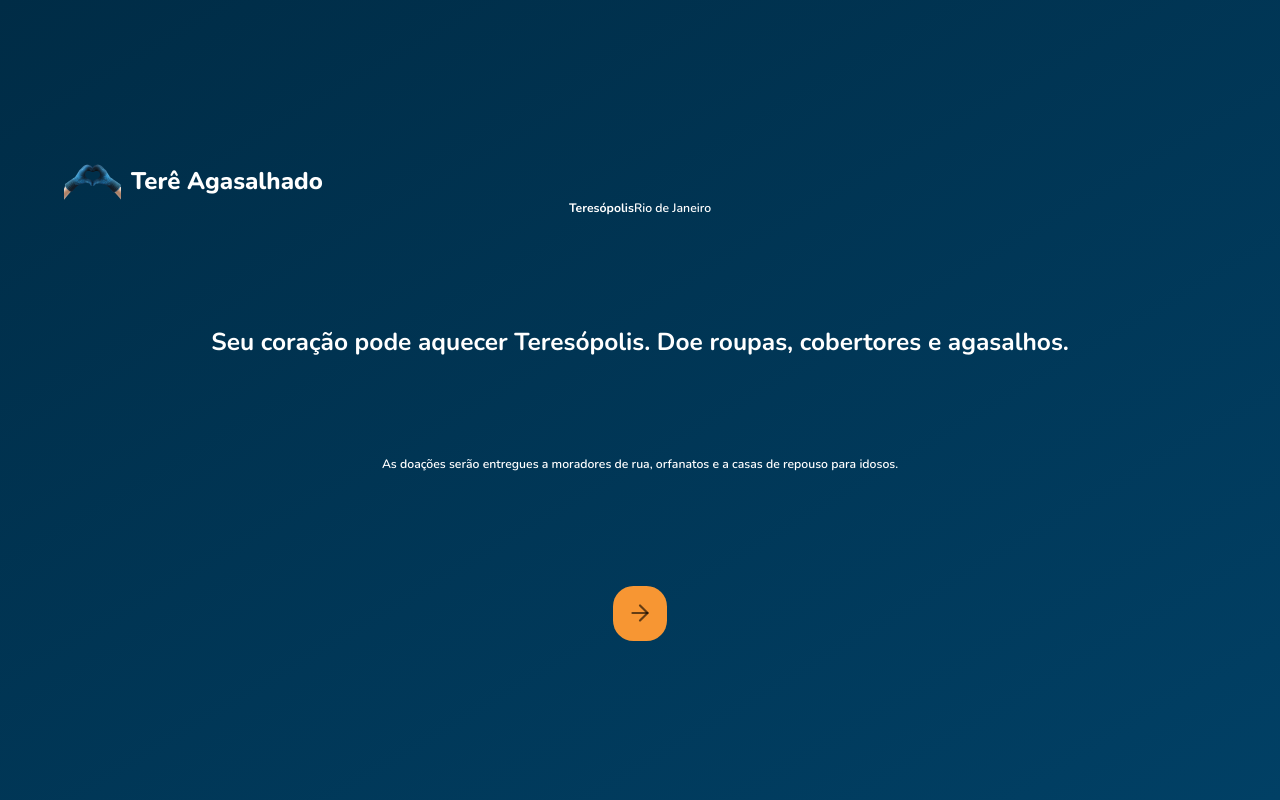
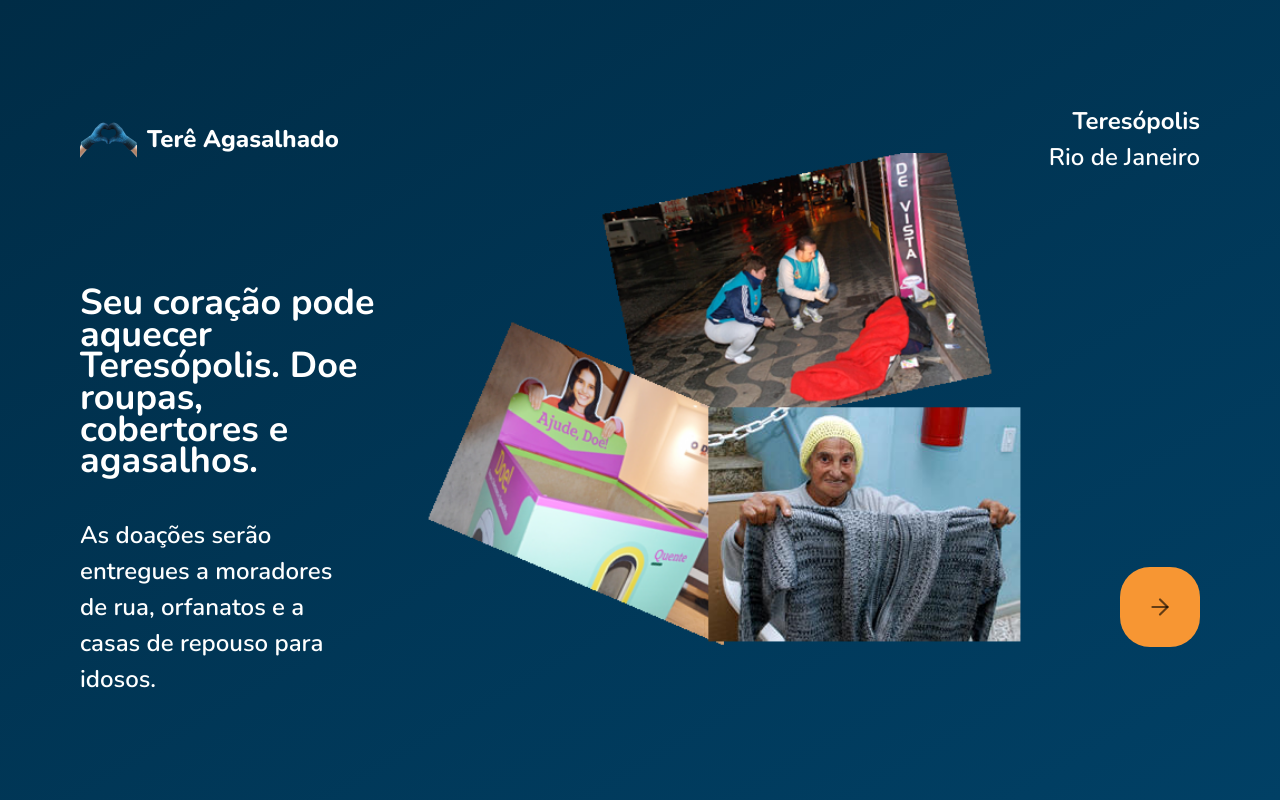
Before and after one commit to lucascs20182/tere-agasalhado, a React (Create React App) app: page / in a window 1280 px wide. Built offline with nearby package versions, Linux system fonts and the light colour scheme.

Commit message:
finished lading page style

```diff
--- a/src/App.tsx
+++ b/src/App.tsx
@@ -10,7 +10,7 @@ import logoImg from './assets/mark.png';
 function App() {
   return (
     <div id="page-landing">
-      <div id="content-wrapper">
+      <div id="container">
         <header>
           <div className="logo animate-up">
             <img src={logoImg} alt="Logomarca do Terê Agasalhado" />
@@ -19,7 +19,7 @@ function App() {
 
           <div className="location animate-up">
             <strong>Teresópolis</strong>
-            <span>Rio de Janeiro</span>
+            <p>Rio de Janeiro</p>
           </div>
         </header>
 
@@ -28,14 +28,14 @@ function App() {
             Seu coração pode aquecer Teresópolis. Doe roupas, cobertores e agasalhos.
           </h1>
 
-          <section>
+          <section className="visit">
             <p className="animate-up">
               As doações serão entregues a moradores de rua, orfanatos
               e a casas de repouso para idosos.
             </p>
 
             <a href="#" title="Veja os pontos de coleta"
-              className="enter-app animate-up">
+              className="animate-up">
               <FiArrowRight size={26} color="rgba(0, 0, 0, .6)" />
             </a>
           </section>
--- a/src/styles/global.css
+++ b/src/styles/global.css
@@ -6,7 +6,7 @@
 }
 
 :root {
-    font-size: 42.5%;
+    font-size: 62.5%;
 }
 
 body {
--- a/src/styles/pages/landing.css
+++ b/src/styles/pages/landing.css
@@ -1,3 +1,6 @@
+/* the style order try to follow the same html order */
+
+/* mobile first */
 #page-landing {
     background: linear-gradient(329.54deg, #014065 0%, #002c46 100%);
 
@@ -7,17 +10,24 @@
     display: flex;
 }
 
-
-#content-wrapper {
+#container {
     margin: auto;
 
-    width: 90%;
+    width: min(90%, 112rem);
+}
+
+.location, h1, .visit p {
+    height: 16vh
 }
 
 .logo {
     display: flex;
     flex-direction: row;
     align-items: center;
+    justify-content: center;
+    padding-bottom: 60px;
+
+    animation-delay: 50ms;
 }
 
 .logo p {
@@ -26,11 +36,24 @@
     font-weight: 800;
 }
 
-.location, h1, section p {
-    height: 16vh
+.location {
+    animation-delay: 100ms;
 }
 
-.enter-app {
+.main h1 {
+    animation-delay: 150ms;
+
+    /* clamp(min, ideal, max) */
+    font-size: clamp(4rem, 8vw, 8.4rem);
+}
+
+.visit p {
+    animation-delay: 200ms;
+
+    padding-top: 50px;
+}
+
+.visit a {
     width: 8rem;
     height: 8rem;
     background: rgb(247, 150, 51);
@@ -45,115 +68,66 @@
     margin: auto;
 
     transition: background .2s;
+
+    animation-delay: 250ms;
 }
 
-.enter-app:hover {
+.visit a:hover {
     background: rgb(110, 193, 228);
 }
 
+/* desktop */
+@media(min-width:760px) {
+    #container {
+        background: url('../../assets/landing.png')
+            no-repeat 80% / clamp(40rem, 54vw, 76rem);
+    }
+
+    header {
+        display: flex;
+        align-items: center;
+        justify-content: space-between;
+    }
+
+    .location, h1, .visit p {
+        height: initial;
+        text-align: initial;
+    }
+
     .logo {
-    animation-delay: 50ms;
+        padding-bottom: 0;
     }
 
     .location {
-    animation-delay: 100ms;
+        text-align: right;
+        font-size: 2.4rem;
+        line-height: 1.5;
     }
 
-.main h1 {
-    animation-delay: 150ms;
+    main h1 {
+        font-weight: bold;
+        line-height: .88;
+
+        margin: clamp(10%, 9vh, 12%) 0 4rem;
+
+        width: min(300px, 80%);
     }
 
-.main section p {
-    animation-delay: 200ms;
+    .visit {
+        display: flex;
+        align-items: center;
+        justify-content: space-between;
     }
 
-.enter-app {
-    animation-delay: 250ms;
+    .visit p {
+        font-size: 2.4rem;
+        line-height: 1.5;
+        width: clamp(20rem, 20vw, 30rem);
+
+        padding-top: 0;
     }
 
-/*#page-landing {
-    background: linear-gradient(329.54deg, #014065 0%, #002c46 100%);
-    width: 100vw;
-    height: 100vh;
-
-    display: flex;
-    justify-content: center;
-    align-items: center;
+    .visit a {
+        margin: initial;
     }
-
-#page-landing .content-wrapper {
-    width: 100%;
-    max-width: 1100px;
-
-    height: 100%;
-    max-height: 680px;
-
-    display: flex;
-    align-items: flex-start;
-    flex-direction: column;
-    justify-content: space-around;
-
-    position: relative;
-
-    background: url('../../assets/landing.png') no-repeat 80% center;
 }
-
-#page-landing .content-wrapper main {
-    max-width: 350px;
-}
-
-#page-landing .content-wrapper main h1 {
-    font-size: 56px;
-    font-weight: 900;
-    line-height: 50px;
-}
-
-#page-landing .content-wrapper main p {
-    margin-top: 40px;
-    font-size: 24px;
-    line-height: 34px;
-}
-
-.content-wrapper .location {
-    margin-top: 30px;
-
-    position: absolute;
-    right: 0;
-    top: 0;
-
-    font-size: 24px;
-    line-height: 34px;
-
-    display: flex;
-    flex-direction: column;
-
-    text-align: right;
-}
-
-.content-wrapper .location strong {
-    font-weight: 800;
-}
-
-.content-wrapper .enter-app {
-    margin-bottom: 30px;
-
-    position: absolute;
-    right: 0;
-    bottom: 0;
-
-    width: 80px;
-    height: 80px;
-    background: rgb(247, 150, 51);
-    border-radius: 30px;
-
-    display: flex;
-    align-items: center;
-    justify-content: center;
-
-    transition: background-color 0.2s;
-}
-
-.content-wrapper .enter-app:hover {
-    background: rgb(110, 193, 228);
-}
-*/
```
Lines whose indentation alone changed are shown as unchanged.
